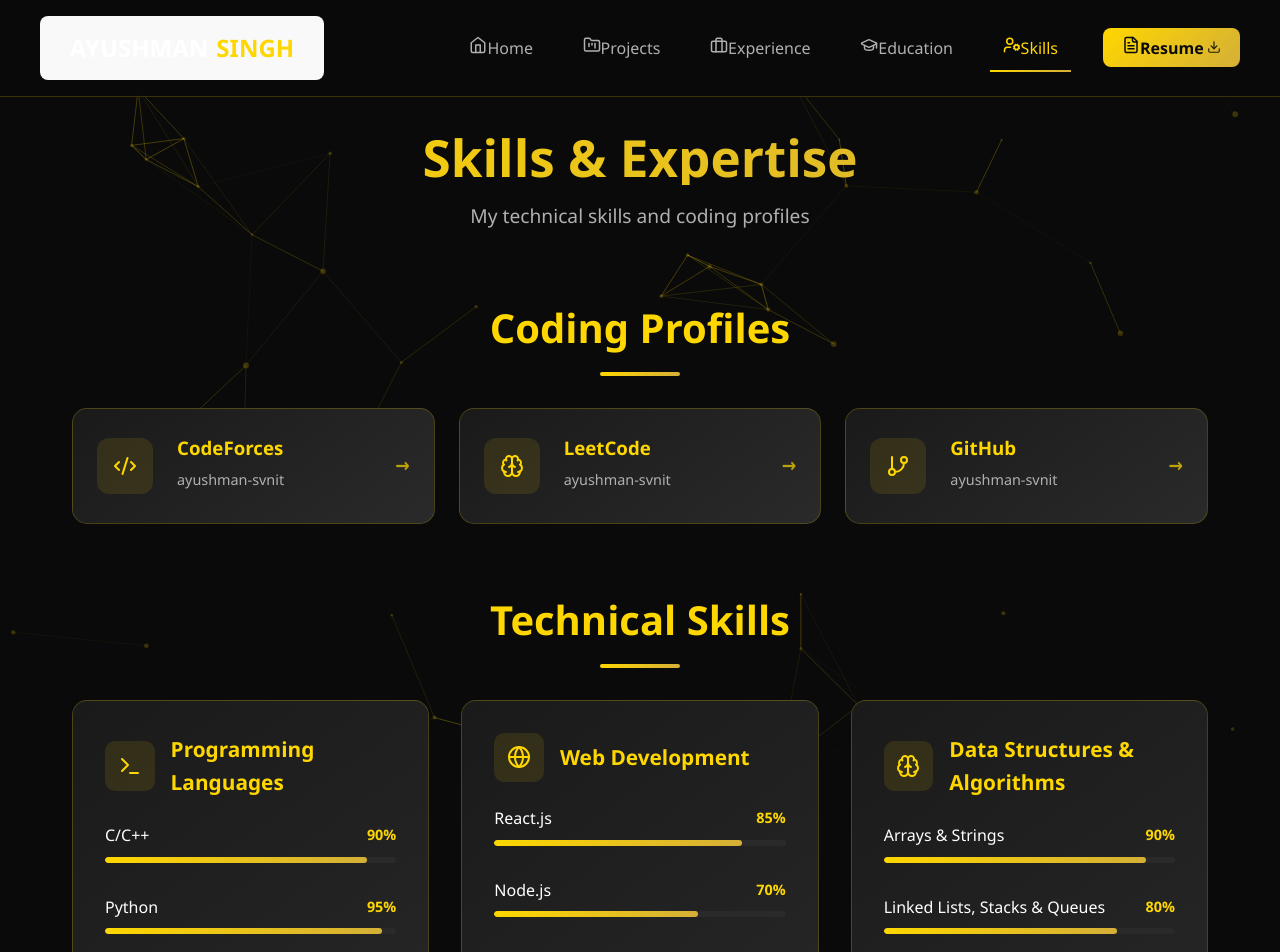
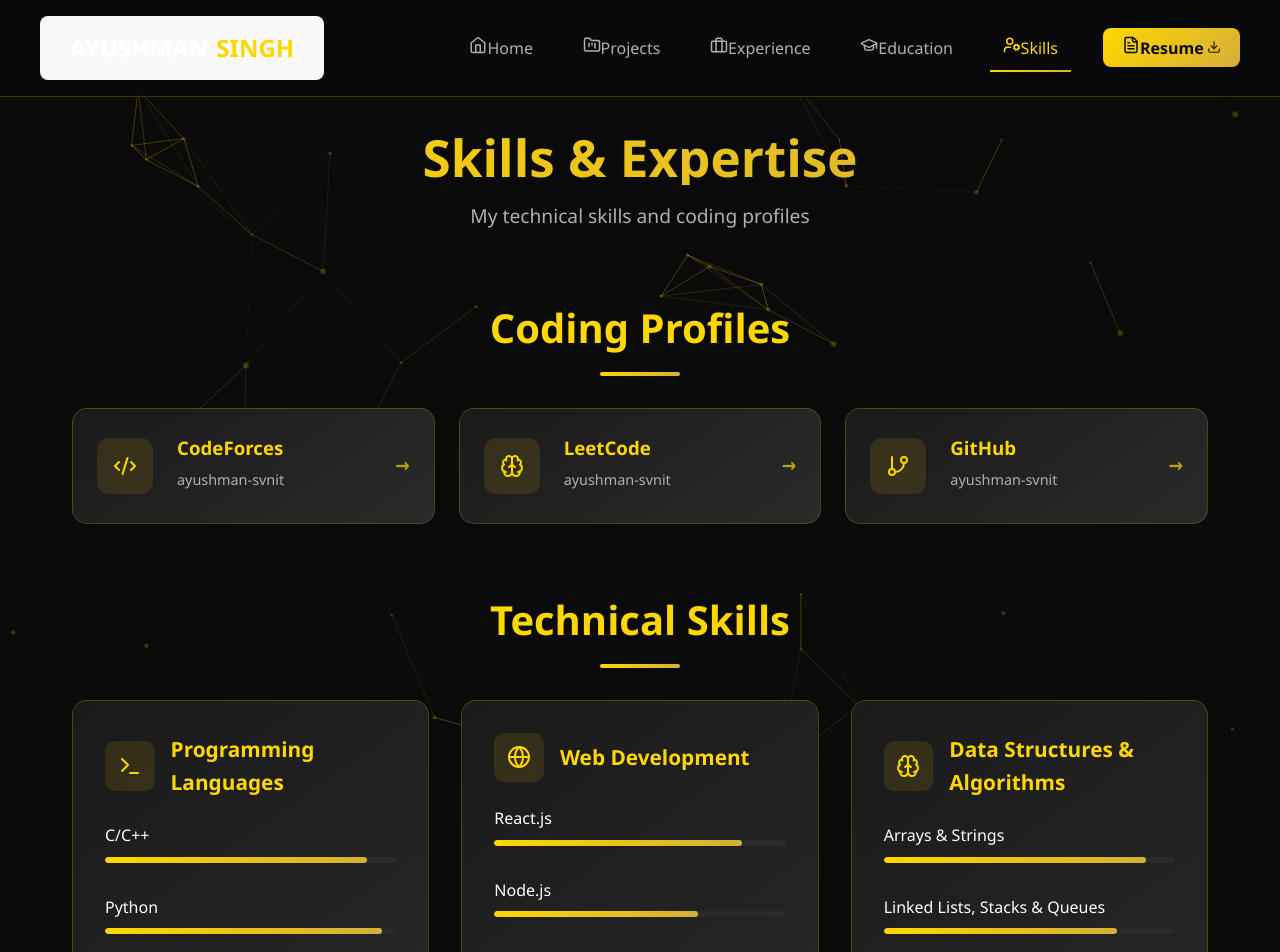
Before and after one commit to ayushman-svnit/personal-portfolio, a React (Vite) app: page /skills in a window 1280 px wide. Shown: the top 952 px of the page. Built offline with nearby package versions, Linux system fonts and the light colour scheme.

Commit message:
minor change

```diff
--- a/src/pages/Skills.jsx
+++ b/src/pages/Skills.jsx
@@ -11,7 +11,7 @@
   Globe,
   Terminal,
   MessageSquare,
-  Layers
+  Layers,
 } from "lucide-react";
 
 const Skills = () => {
@@ -182,7 +182,6 @@
                   >
                     <div className="skill-info">
                       <span className="skill-name">{skill.name}</span>
-                      <span className="skill-level">{skill.level}%</span>
                     </div>
                     <div className="skill-bar">
                       <motion.div
```
